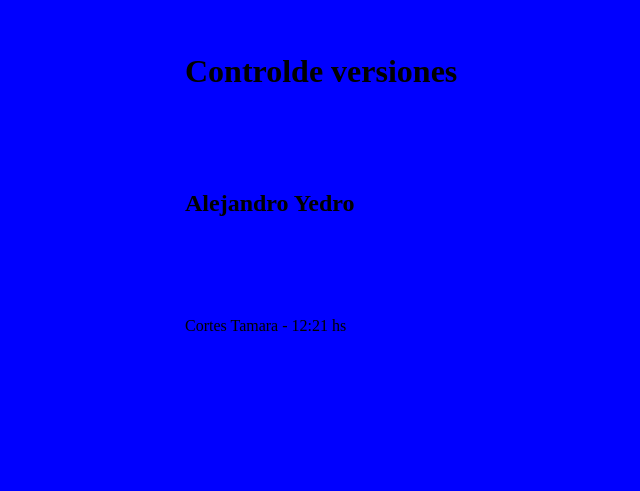
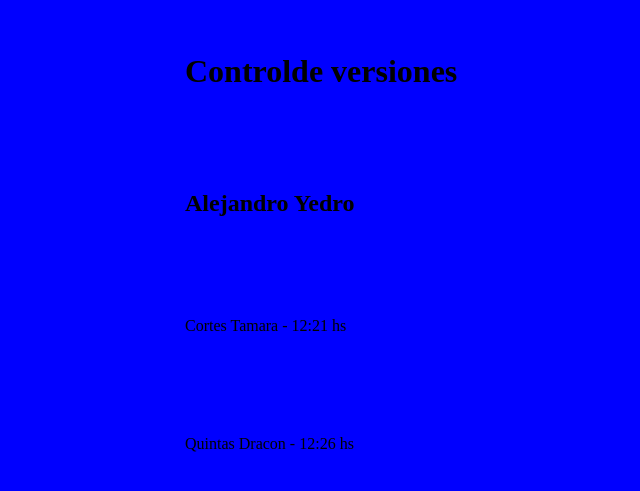
Before and after one commit to dantedraco-02/TP_SO_I4_Equipo_100, a plain HTML site: page index.html in a window 1280 px wide. Shown: the part 147-638 px from the top of the page, without its empty margins (115-755 px from the left). Drawn offline with Linux system fonts and the light colour scheme.

Commit message:
p de Draco

```diff
--- a/index.html
+++ b/index.html
@@ -15,6 +15,7 @@
   <h1>Controlde versiones</h1>
   <h2>Alejandro Yedro</h2>
   <p>Cortes Tamara - 12:21 hs </p>
+  <p>Quintas Dracon - 12:26 hs </p>
 
 </body>
 
```
